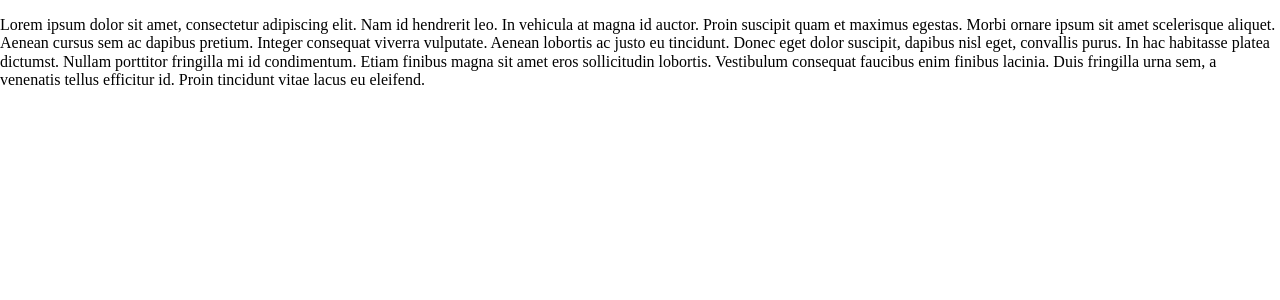
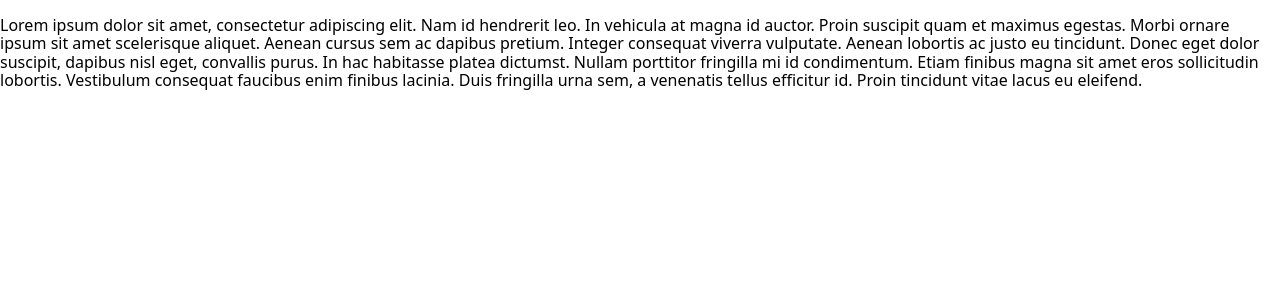
Before and after one commit to jajaperson/website, a Next.js app: page / in a window 1280 px wide. Shown: the top 300 px of the page. Built offline with nearby package versions, Linux system fonts and the light colour scheme.

Commit message:
Fix ESLint
Signed-off-by: James Jensen <jamesarthurjensen@gmail.com>

```diff
--- a/components/global-style.tsx
+++ b/components/global-style.tsx
@@ -1,8 +1,13 @@
 import { createGlobalStyle } from "styled-components";
 import styledNormalize from "styled-normalize";
+import { bodyFont } from "../utils/theme";
 
 const globalStyle = createGlobalStyle`
   ${styledNormalize}
+
+  body {
+    font-family: ${bodyFont}
+  }
 `;
 
 export default globalStyle;
--- a/package.json
+++ b/package.json
@@ -7,7 +7,8 @@
     "build": "next build",
     "start": "next start",
     "test": "echo \"Setup testing later\"",
-    "lint": "eslint pages components utils"
+    "lint": "eslint pages/** components/** utils/**",
+    "pretest": "npm run lint"
   },
   "dependencies": {
     "next": "9.1.4",
--- a/pages/_app.tsx
+++ b/pages/_app.tsx
@@ -1,9 +1,17 @@
 import React from "react";
-import App, { Container, AppContext } from "next/app";
+import App, { Container } from "next/app";
 import GlobalStyle from "../components/global-style";
+import {
+  AppContextType,
+  AppInitialProps,
+} from "next/dist/next-server/lib/utils";
+import { Router } from "next/dist/client/router";
 
 export default class CustomApp extends App {
-  static async getInitialProps({ Component, ctx }: AppContext) {
+  static async getInitialProps({
+    Component,
+    ctx,
+  }: AppContextType<Router>): Promise<AppInitialProps> {
     let pageProps = {};
 
     if (Component.getInitialProps) {
@@ -13,7 +21,7 @@ export default class CustomApp extends App {
     return { pageProps };
   }
 
-  render() {
+  render(): JSX.Element {
     const { Component, pageProps } = this.props;
 
     // Do not use this file for anything layout-related, put those in the page
--- a/pages/_document.tsx
+++ b/pages/_document.tsx
@@ -1,21 +1,26 @@
 import React from "react";
 import Document, {
-  Head,
+  DocumentContext,
+  DocumentInitialProps,
   Main,
   NextScript,
-  DocumentContext,
+  Head,
 } from "next/document";
 import { ServerStyleSheet } from "styled-components";
+import { RenderPageResult } from "next/dist/next-server/lib/utils";
 
 export default class CustomDocument extends Document {
-  static async getInitialProps(ctx: DocumentContext) {
+  static async getInitialProps(
+    ctx: DocumentContext
+  ): Promise<DocumentInitialProps> {
     const sheet = new ServerStyleSheet();
     const originalRenderPage = ctx.renderPage;
 
     try {
-      ctx.renderPage = () =>
+      ctx.renderPage = async (): Promise<RenderPageResult> =>
         originalRenderPage({
-          enhanceApp: App => props => sheet.collectStyles(<App {...props} />),
+          enhanceApp: App => (props): React.ReactElement =>
+            sheet.collectStyles(<App {...props} />),
         });
 
       const initialProps = await Document.getInitialProps(ctx);
@@ -33,7 +38,7 @@ export default class CustomDocument extends Document {
     }
   }
 
-  render() {
+  render(): JSX.Element {
     return (
       <html>
         <Head />
--- a/pages/index.tsx
+++ b/pages/index.tsx
@@ -1,7 +1,6 @@
 import React from "react";
-import Head from "next/head";
 
-const Home = () => (
+const Home = (): JSX.Element => (
   <p>
     Lorem ipsum dolor sit amet, consectetur adipiscing elit. Nam id hendrerit
     leo. In vehicula at magna id auctor. Proin suscipit quam et maximus egestas.
--- /dev/null
+++ b/utils/theme.tsx
@@ -0,0 +1,16 @@
+export const cssifyArray = (array: string[]): string =>
+  array.map(i => `"${i}"`).join(", ");
+
+// Fonts
+export const bodyFont = cssifyArray([
+  "system-ui",
+  "--apple-system",
+  "BlinkMacSystemFont",
+  "Segoe UI",
+  "Helvetica",
+  "Arial",
+  "sans-serif",
+  "Apple Color Emoji",
+  "Segoe UI Emoji",
+  "Segoe UI Symbol",
+]);
```
Also changed, not shown: 1 other file (tests, documents, lock files or other folders).
